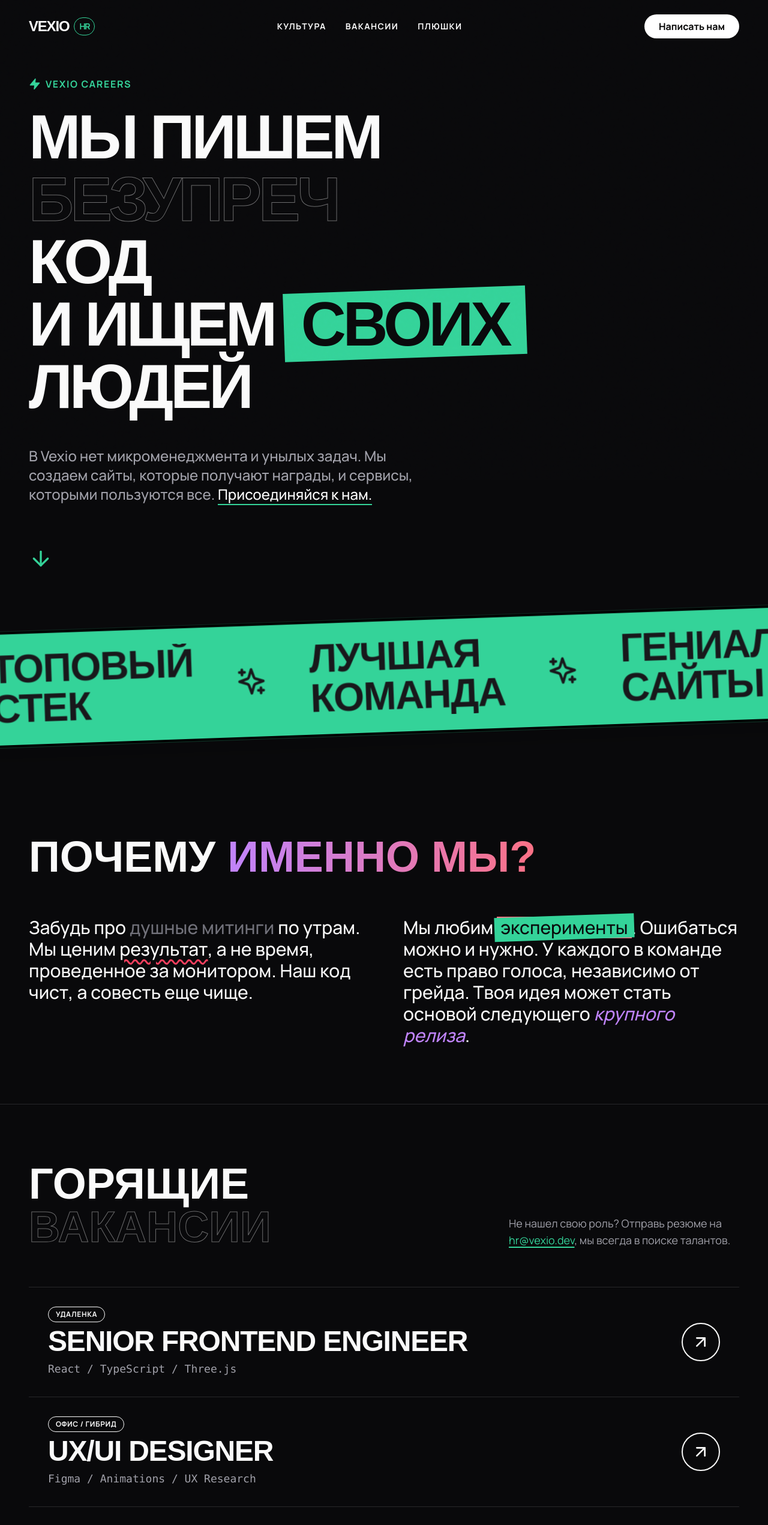
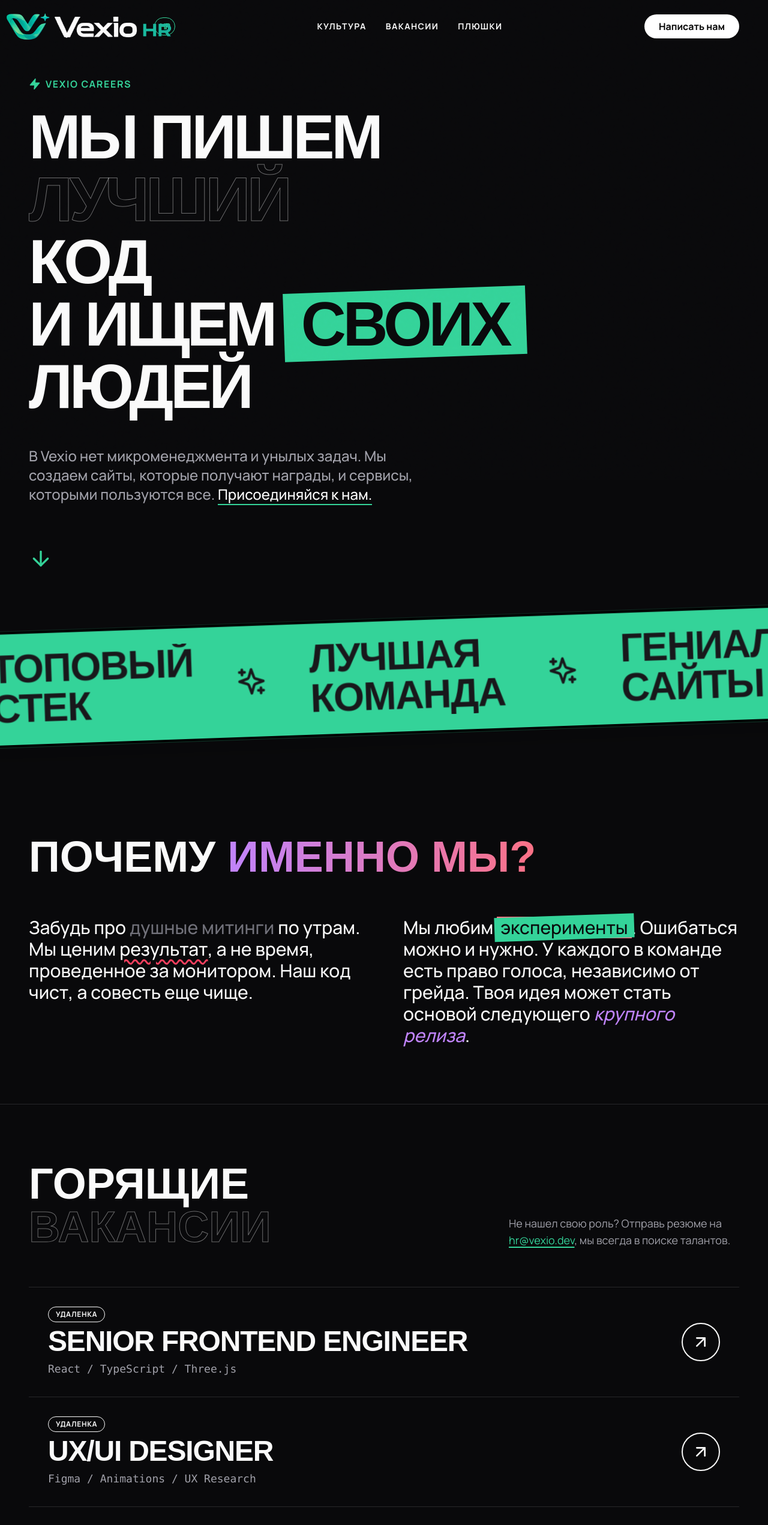
Before and after one commit to maxxmoto/vexio-hr, a React (Vite) app: page / in a window 1280 px wide. Shown: the top 2542 px of the page at 60% size. Built offline with nearby package versions, Linux system fonts and the light colour scheme; a web font is replaced by a local one.

Commit message:
Logo image, mobile hover, word changes, all remote

```diff
--- a/src/App.jsx
+++ b/src/App.jsx
@@ -5,7 +5,7 @@ import { ArrowUpRight, Code2, Sparkles, Zap, ArrowRight, Heart, X } from 'lucide
 export default function App() {
   const [scrolled, setScrolled] = useState(false);
 
-  const words = ['продающий', 'безупречный', 'мощный', 'ваш'];
+  const words = ['доходный', 'лучший', 'мощный', 'ваш'];
 
   const [displayText, setDisplayText] = useState(words[0][0]);
   const [wordIndex, setWordIndex] = useState(0);
@@ -195,8 +195,9 @@ export default function App() {
       {/* Навигация */}
       <nav className={`fixed w-full top-0 z-40 transition-all duration-300 border-b ${scrolled ? 'bg-[#09090b]/80 backdrop-blur-md border-zinc-800 py-4' : 'bg-transparent border-transparent py-6'}`}>
         <div className="max-w-7xl mx-auto px-6 md:px-12 flex justify-between items-center">
-          <div className="font-display font-black text-2xl tracking-tighter flex items-center gap-2">
-            VEXIO <span className="text-emerald-400 text-sm font-body font-bold px-2 py-1 border border-emerald-400 rounded-full">HR</span>
+           <div className="font-display font-black text-2xl tracking-tighter flex items-center gap-2">
+            <img src="/logo.png" alt="VEXIO" className="h-8 w-auto" style={{ transform: 'scale(1.4)' }} />
+            <span className="text-emerald-400 text-sm font-body font-bold px-2 py-1 border border-emerald-400 rounded-full">HR</span>
           </div>
           <div className="hidden md:flex gap-8 font-bold text-sm uppercase tracking-widest">
             <a href="#culture" className="hover:text-emerald-400 transition-colors hover:-translate-y-1 transform inline-block">Культура</a>
@@ -301,7 +302,7 @@ export default function App() {
           <JobCard
             title="UX/UI Designer"
             stack="Figma / Animations / UX Research"
-            tag="Офис / Гибрид"
+            tag="Удаленка"
             color="hover:bg-purple-500"
             onApply={openModal}
           />
@@ -437,7 +438,7 @@ export default function App() {
 // Компонент карточки вакансии
 function JobCard({ title, stack, tag, color, onApply }) {
   return (
-    <div onClick={() => onApply(title)} className={`group relative flex flex-col md:flex-row justify-between md:items-center p-8 border-t border-zinc-800 transition-colors duration-300 cursor-pointer ${color} hover:text-black`}>
+    <div onClick={() => onApply(title)} className={`group relative flex flex-col md:flex-row justify-between md:items-center p-8 border-t border-zinc-800 transition-colors duration-300 cursor-pointer ${color} hover:text-black md:hover:text-black max-md:bg-opacity-20 max-md:[&_.opacity-0]:opacity-100 max-md:[-translate-x-4]:translate-x-0`}>
       <div className="z-10">
         <div className="flex items-center gap-4 mb-2">
           <span className="text-xs font-bold uppercase tracking-wider px-3 py-1 border border-current rounded-full">
@@ -453,10 +454,10 @@ function JobCard({ title, stack, tag, color, onApply }) {
       </div>
 
       <div className="mt-6 md:mt-0 z-10 flex items-center gap-4">
-        <span className="font-bold uppercase tracking-widest text-sm opacity-0 group-hover:opacity-100 transition-opacity -translate-x-4 group-hover:translate-x-0 duration-300">
+        <span className="font-bold uppercase tracking-widest text-sm md:opacity-0 md:group-hover:opacity-100 transition-opacity md:-translate-x-4 md:group-hover:translate-x-0 duration-300">
           Откликнуться
         </span>
-        <div className="w-16 h-16 rounded-full border-2 border-current flex items-center justify-center group-hover:bg-black group-hover:text-white transition-all transform group-hover:scale-110 group-hover:-rotate-45">
+        <div className="w-16 h-16 rounded-full border-2 border-current flex items-center justify-center md:group-hover:bg-black md:group-hover:text-white transition-all transform md:group-hover:scale-110 md:group-hover:-rotate-45">
           <ArrowUpRight size={32} strokeWidth={2} />
         </div>
       </div>
```
Also changed, not shown: logo.png (added), public/logo.png (added).
